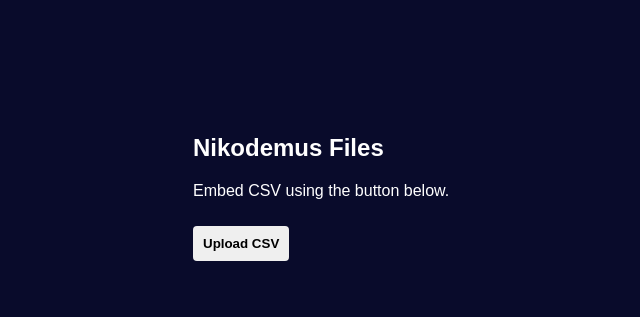
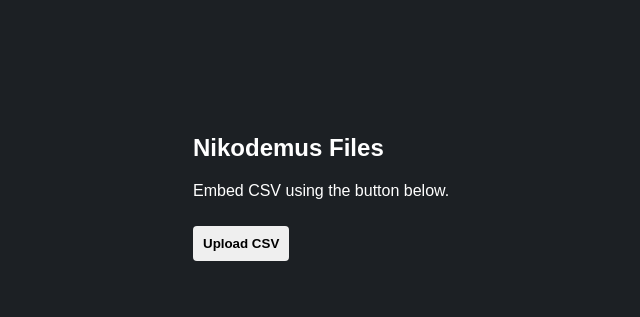
Before and after one commit to nrmarston/create-flatfile-javascript, a website with bundled scripts: page public/index.html in a window 1280 px wide. Shown: the part 186-503 px from the top of the page, without its empty margins (62-702 px from the left). Built offline with nearby package versions, Linux system fonts and the light colour scheme; what @flatfile/listener would draw is missing.

Commit message:
Updated bg color

```diff
--- a/public/styles.css
+++ b/public/styles.css
@@ -5,7 +5,7 @@ body {
   margin: 0;
   padding: 0;
   font-family: sans-serif;
-  background: #090b2b;
+  background: #1c2024;
   color: #fff;
 }
 
```
